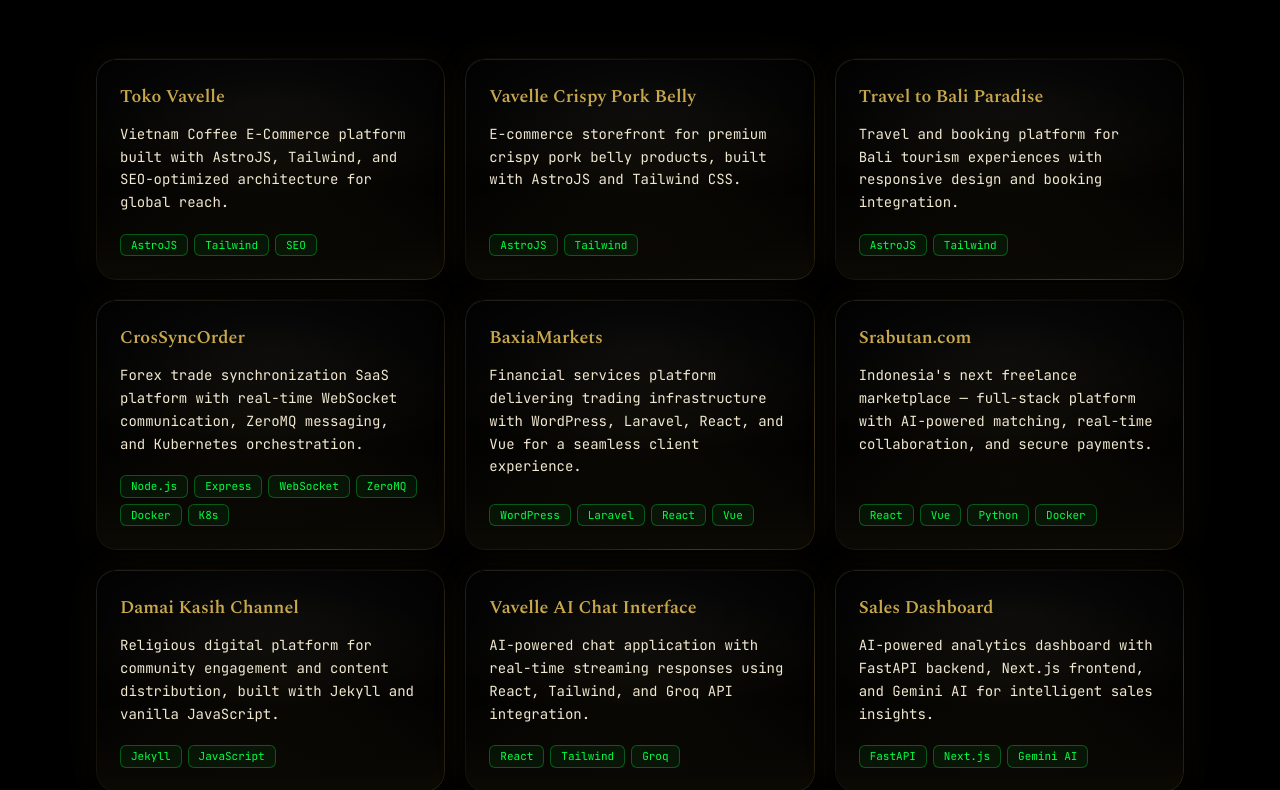
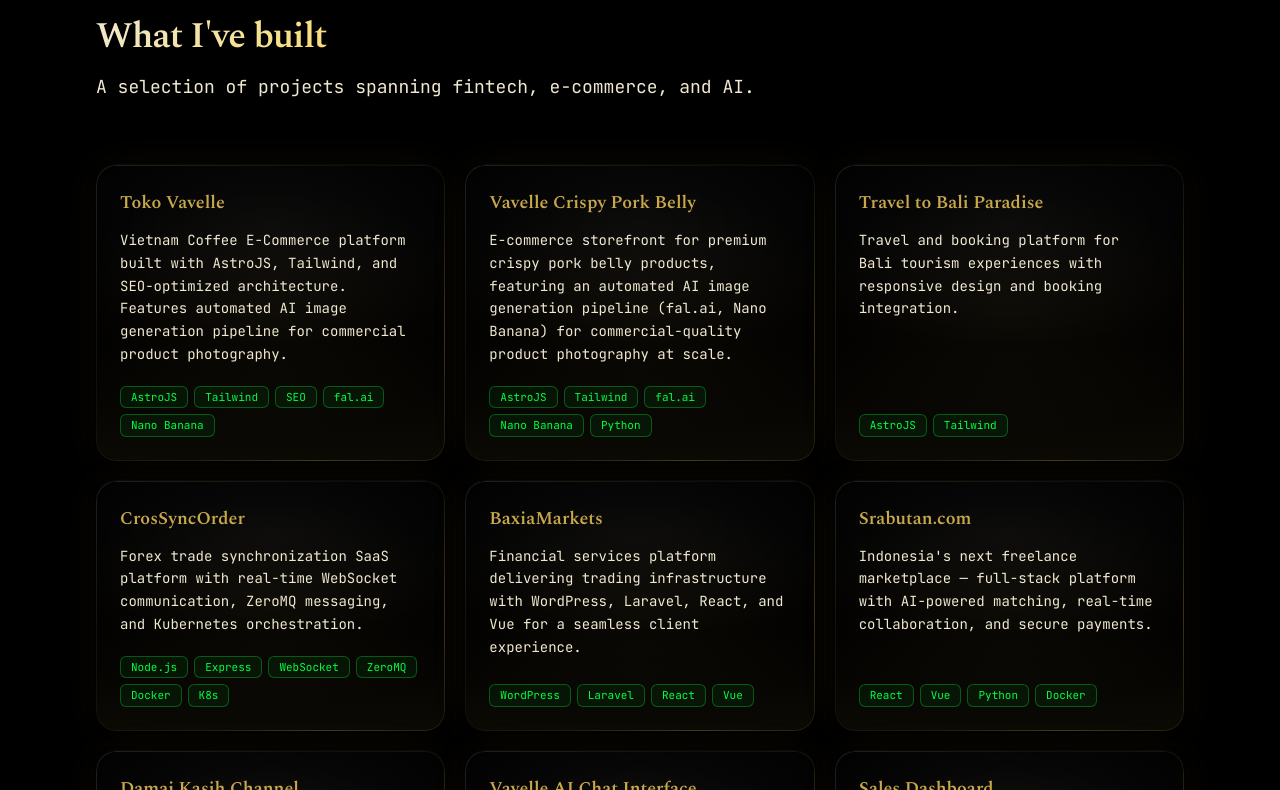
Before and after one commit to cryptorichyrich/biotama-next, a Next.js app: page / in a window 1280 px wide. Shown: the part 3030-3820 px from the top of the page. Built offline with nearby package versions, Linux system fonts and the light colour scheme.

Commit message:
feat: add AI image generation pipeline (fal.ai, Nano Banana) to profile, projects, experience, skills; update Pollux Group application

```diff
--- a/src/data/experience.ts
+++ b/src/data/experience.ts
@@ -35,6 +35,7 @@
       "Delivered consulting for Pepperstone, TitanFX, BaxiaMarkets, Funded Prop BX, Traderscolo, Liquidity Connect",
       "Built web apps with React, Vue, WordPress, Laravel, HubSpot CMS",
       "Architected backend systems, automated data sync with n8n, Python, Flask",
+      "Built automated AI image generation pipeline using fal.ai and Nano Banana for commercial product photography at Toko Vavelle",
       "Docker deployment on DigitalOcean & Google Cloud",
     ],
     tech: [
@@ -48,6 +49,8 @@
       "n8n",
       "Python",
       "DigitalOcean",
+      "fal.ai",
+      "Nano Banana",
     ],
   },
   {
--- a/src/data/profile.ts
+++ b/src/data/profile.ts
@@ -47,7 +47,7 @@
   location: "Jakarta, Indonesia",
   bio: "",
   photoUrl: "/photo.jpg",
-  summary: "Senior fullstack architect with 10+ years of experience building high-performance web applications across fintech, e-commerce, and SaaS domains. Proven track record of architecting scalable systems — from payment gateways processing transactions across 69 countries to AI-powered freelance marketplaces. Deep expertise in React, Next.js, Astro, Node.js, NestJS, FastAPI and modern cloud infrastructure. Combines engineering excellence with business acumen to deliver solutions that satisfy both C-level stakeholders and end-users while maintaining strict regulatory compliance.",
+  summary: "Senior fullstack architect with 10+ years of experience building high-performance web applications across fintech, e-commerce, and SaaS domains. Proven track record of architecting scalable systems — from payment gateways processing transactions across 69 countries to AI-powered freelance marketplaces. Deep expertise in React, Next.js, Astro, Node.js, NestJS, FastAPI and modern cloud infrastructure. Built automated AI image generation pipelines for commercial product photography using fal.ai and Nano Banana. Combines engineering excellence with business acumen to deliver solutions that satisfy both C-level stakeholders and end-users while maintaining strict regulatory compliance.",
   metrics: [
     { label: "Years Live", value: "10" },
     { label: "Pepperstone Clients", value: "14K+" },
--- a/src/data/projects.ts
+++ b/src/data/projects.ts
@@ -11,15 +11,15 @@
   {
     id: "toko-vavelle",
     name: "Toko Vavelle",
-    description: "Vietnam Coffee E-Commerce platform built with AstroJS, Tailwind, and SEO-optimized architecture for global reach.",
-    tech: ["AstroJS", "Tailwind", "SEO"],
+    description: "Vietnam Coffee E-Commerce platform built with AstroJS, Tailwind, and SEO-optimized architecture. Features automated AI image generation pipeline for commercial product photography.",
+    tech: ["AstroJS", "Tailwind", "SEO", "fal.ai", "Nano Banana"],
     featured: true,
   },
   {
     id: "vavelle-crispy-pork",
     name: "Vavelle Crispy Pork Belly",
-    description: "E-commerce storefront for premium crispy pork belly products, built with AstroJS and Tailwind CSS.",
-    tech: ["AstroJS", "Tailwind"],
+    description: "E-commerce storefront for premium crispy pork belly products, featuring an automated AI image generation pipeline (fal.ai, Nano Banana) for commercial-quality product photography at scale.",
+    tech: ["AstroJS", "Tailwind", "fal.ai", "Nano Banana", "Python"],
     featured: true,
   },
   {
--- a/src/data/skills.ts
+++ b/src/data/skills.ts
@@ -65,4 +65,12 @@
       { name: "OpenWork", level: 3 },
     ],
   },
+  {
+    category: "AI Image Generation",
+    skills: [
+      { name: "fal.ai", level: 4 },
+      { name: "Nano Banana", level: 4 },
+      { name: "Prompt Engineering", level: 4 },
+    ],
+  },
 ];
```
Also changed, not shown: public/jobs.json, src/data/applications-db.json, 1 other file (tests, documents, lock files or other folders).
